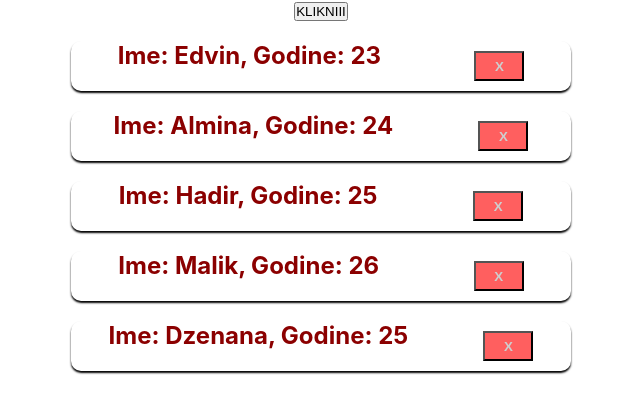
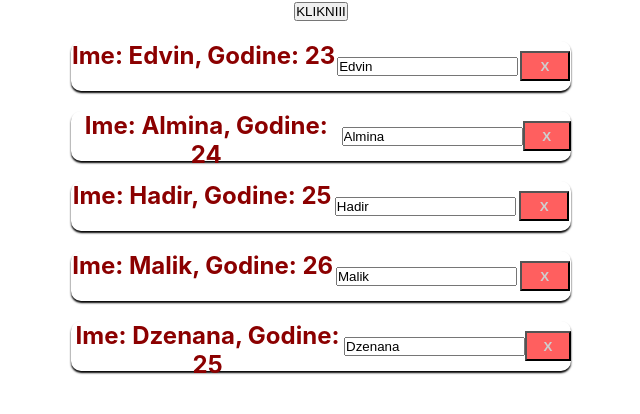
Before and after one commit to ArtificialBee/React_app_learning, a React (Create React App) app: page / in a window 1280 px wide. Both pictures are taken after a click on the button "KLIKNIII". Shown: the top 414 px of the page, without its empty margins (319-959 px from the left). Built offline with nearby package versions, Linux system fonts and the light colour scheme.

Commit message:
Added components

```diff
--- /dev/null
+++ b/src/components/Cockpit/Cockpit.js
@@ -0,0 +1,9 @@
+import React from 'react';
+
+const Cockpit = (props) => {
+    return (
+        <button onClick={props.togglePersons}>KLIKNIII</button>
+    );
+}
+
+export default Cockpit;
--- a/src/containers/Persons.js
+++ b/src/components/Persons/Person/Person.js
@@ -1,11 +1,13 @@
 import React from 'react';
-import './Persons.css'
+import './Person.css'
 
 const Persons = (props) => {
     return (
         <div className="Person">
             <h2>Ime: {props.name}, Godine: {props.age}</h2>
+            <input onChange={props.change} type="text" value={props.value}/>
             <button className="dlt-btn" onClick={props.click}>X</button>
+
         </div>
     );
 }
--- /dev/null
+++ b/src/components/Persons/Persons.js
@@ -0,0 +1,20 @@
+import React from 'react';
+
+import Person from './Person/Person';
+
+const Persons = (props) => {
+    return (
+        props.persons.map((person,index)=>{
+            return <Person
+                    name={person.name}
+                    age={person.age}
+                    key={person.id}
+                    click={()=> props.clicked(index)}
+                    change={(event)=> props.changed(event, person.id)}
+                    value={person.name}/>
+          }
+    )
+    )
+}
+
+export default Persons;
--- a/src/containers/App.js
+++ b/src/containers/App.js
@@ -1,6 +1,8 @@
 import React,{Component} from 'react'
 import './App.css';
-import Persons from './Persons';
+import Persons from '../components/Persons/Persons'
+import Cockpit from '../components/Cockpit/Cockpit';
+
 
 
 class App extends Component{
@@ -27,25 +29,36 @@ deletePerson=(personIndex)=>{
   this.setState({persons: persons});
 }
 
+  changePersonName=(event,id)=>{
+    const personIndex=this.state.persons.findIndex(pers=>{
+      return pers.id===id
+    }); //Pronalazak indeksa osobe na osnovu njenog id-a
+    const pe={...this.state.persons[personIndex]}; //Duboka kopija osobe sa tim ondeksom
+    pe.name=event.target.value; //Izmjena vrijednosti duboke kopije
+    const persones=[...this.state.persons];
+    persones[personIndex].name=pe.name;
+    this.setState({persons: persones})
+  }
+
+
+
 
   render(){
 
     let showPersons=null;
+    if(this.state.visibility){
+      showPersons=<Persons
+            persons={this.state.persons}
+            clicked={this.deletePerson}
+            changed={this.changePersonName}/>
+    }
+    return(
 
-    if(this.state.visibility){
-      showPersons=(
-        <div>
-          {this.state.persons.map((person,index)=>{
-            return <Persons name={person.name} age={person.age} key={person.id} click={()=> this.deletePerson(index)}/>
-          })}
-        </div>
-      );
-    }
+      <div className="App">
+         <Cockpit togglePersons={this.togglePersonsHandler}/>
+         {showPersons}
 
-    return(
-      <div className="App">
-        <button onClick={this.togglePersonsHandler}>KLIKNIII</button>
-        {showPersons}
+
       </div>
     );
   }
```
Also changed, not shown: src/components/Persons/Person/Person.css (renamed from src/containers/Persons.css).
